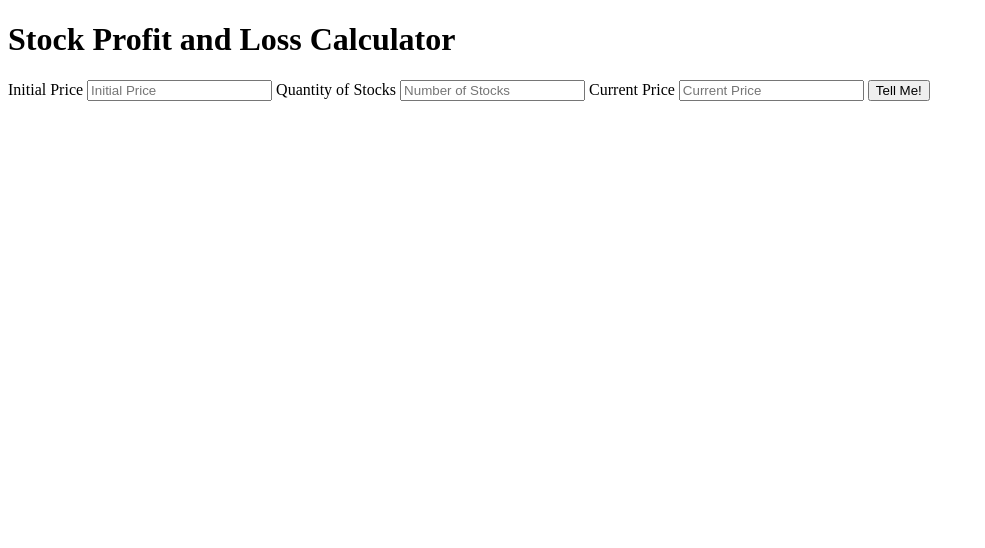
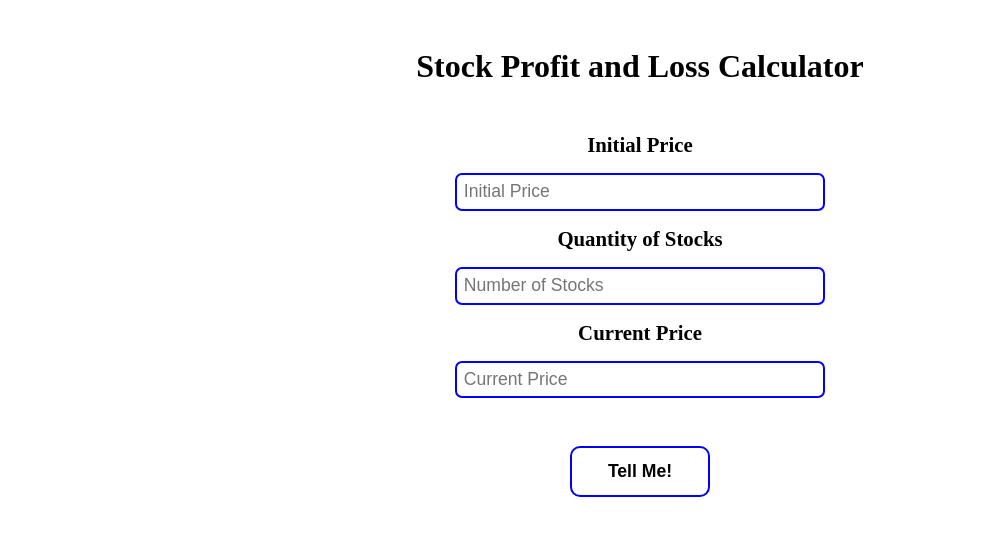
Before and after one commit to junaidshaikh-js/profit-loss, a plain HTML site: page index.html in a window 1280 px wide. Shown: the whole page, without its empty margins (0-985 px from the left). Drawn offline with Linux system fonts and the light colour scheme.

Commit message:
style: update style

```diff
--- a/css/index.css
+++ b/css/index.css
@@ -1 +1,81 @@
-/* No CSS *//*# sourceMappingURL=index.css.map */
+html {
+  box-sizing: border-box;
+}
+
+*,
+*::before,
+*::after {
+  margin: 0;
+  padding: 0;
+  box-sizing: inherit;
+}
+
+.outer-container {
+  width: 90vw;
+  max-width: 600px;
+  margin: 0 auto;
+  padding: 1rem;
+  text-align: center;
+}
+
+header {
+  margin: 2rem 0;
+}
+
+form {
+  display: flex;
+  flex-direction: column;
+  font-weight: bold;
+}
+
+form label {
+  padding: 1rem 0;
+  font-size: 1.3rem;
+}
+
+form input {
+  width: 65%;
+  margin: 0 auto;
+  padding: 0.4rem;
+  border: 2px solid blue;
+  border-radius: 7px;
+  outline: none;
+  font-size: 1.1rem;
+}
+
+form button {
+  width: 30%;
+  max-width: 140px;
+  margin: 3rem auto;
+  padding: 0.8rem 0;
+  border: 2px solid blue;
+  border-radius: 10px;
+  background-color: transparent;
+  cursor: pointer;
+  outline: none;
+  font-size: 1.1rem;
+  font-weight: bold;
+  transition: background-color 0.3s;
+}
+
+form button:hover {
+  background-color: blue;
+  color: white;
+}
+
+.result {
+  text-align: center;
+  font-size: 1.5rem;
+  font-weight: bold;
+  animation: show 0.4s;
+}
+
+@keyframes show {
+  from {
+    transform: scale(0);
+  }
+  to {
+    transform: scale(1.1);
+  }
+}
+/*# sourceMappingURL=index.css.map */
```
Also changed, not shown: 1 other file.
